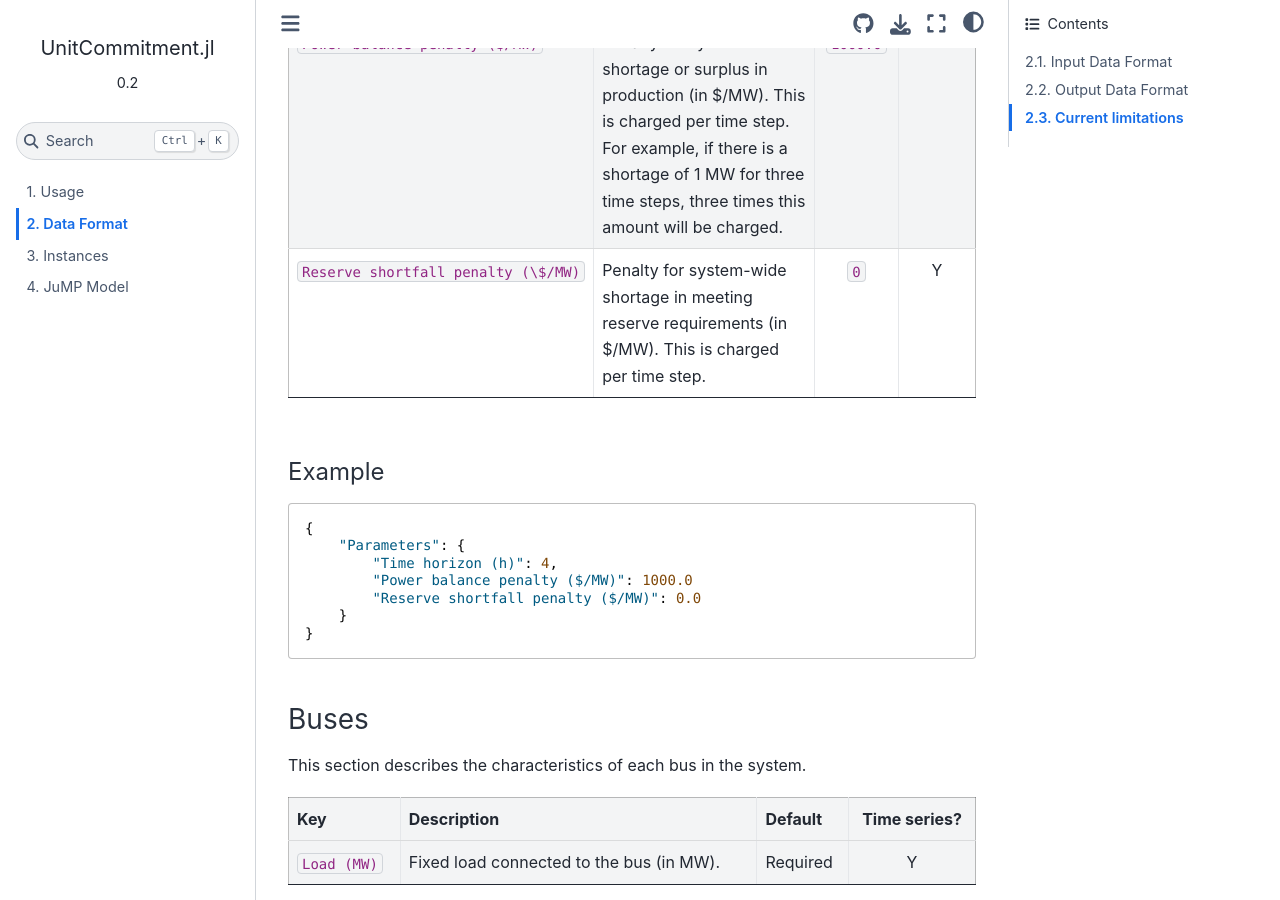
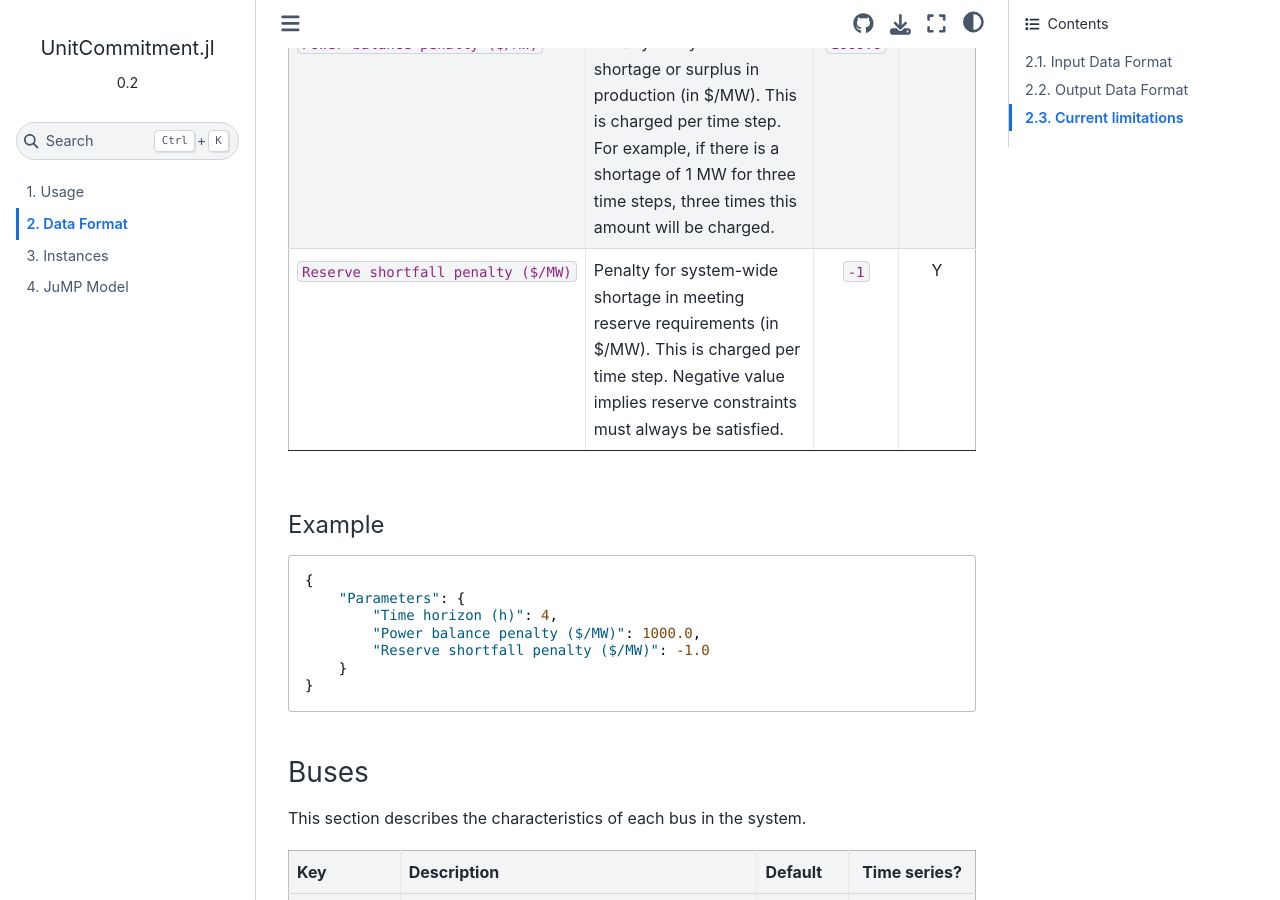
Before and after one commit to ANL-CEEESA/UnitCommitment.jl, a Sphinx documentation site: the page built from docs/format.md, in a window 1280 px wide and 900 px high, scrolled down 944 px. Built offline with Sphinx 7.4.7 and the Sphinx Book theme 1.1.4, drawn with Linux system fonts in a browser that asks for light colours.

Commit message:
Add reserve shortfall penalty

````diff
--- a/docs/format.md
+++ b/docs/format.md
@@ -35,7 +35,7 @@
 | `Time horizon (h)` | Length of the planning horizon (in hours). | Required | N
 | `Time step (min)` | Length of each time step (in minutes). Must be a divisor of 60 (e.g. 60, 30, 20, 15, etc). | `60` | N
 | `Power balance penalty ($/MW)` | Penalty for system-wide shortage or surplus in production (in $/MW). This is charged per time step. For example, if there is a shortage of 1 MW for three time steps, three times this amount will be charged. | `1000.0` | Y
-| `Reserve shortfall penalty (\$/MW)` | Penalty for system-wide shortage in meeting reserve requirements (in $/MW). This is charged per time step. | `0` | Y
+| `Reserve shortfall penalty ($/MW)` | Penalty for system-wide shortage in meeting reserve requirements (in $/MW). This is charged per time step. Negative value implies reserve constraints must always be satisfied. | `-1` | Y
 
 
 #### Example
@@ -43,8 +43,8 @@
 {
     "Parameters": {
         "Time horizon (h)": 4,
-        "Power balance penalty ($/MW)": 1000.0
-        "Reserve shortfall penalty ($/MW)": 0.0
+        "Power balance penalty ($/MW)": 1000.0,
+        "Reserve shortfall penalty ($/MW)": -1.0
     }
 }
 ```
````
Also changed, not shown: 7 other files.
